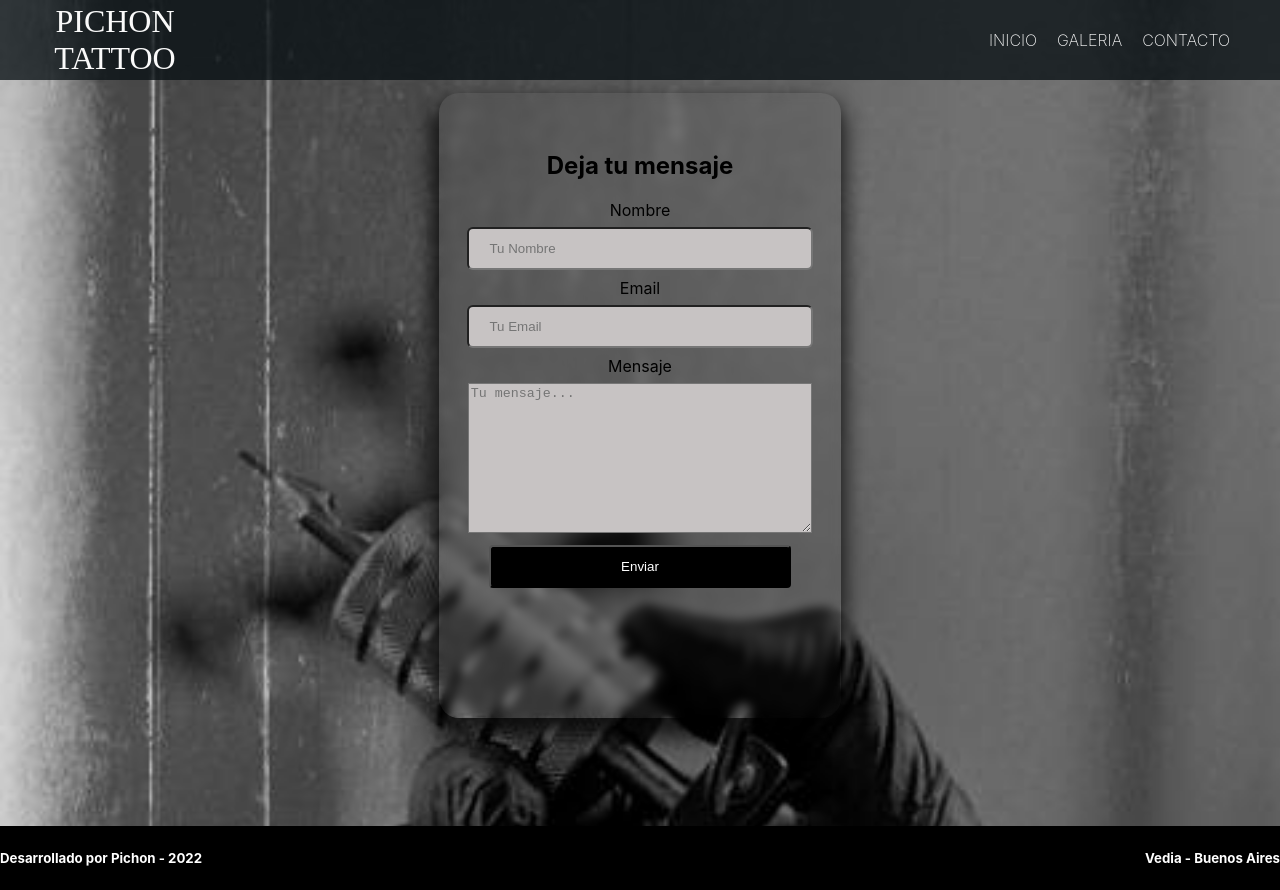
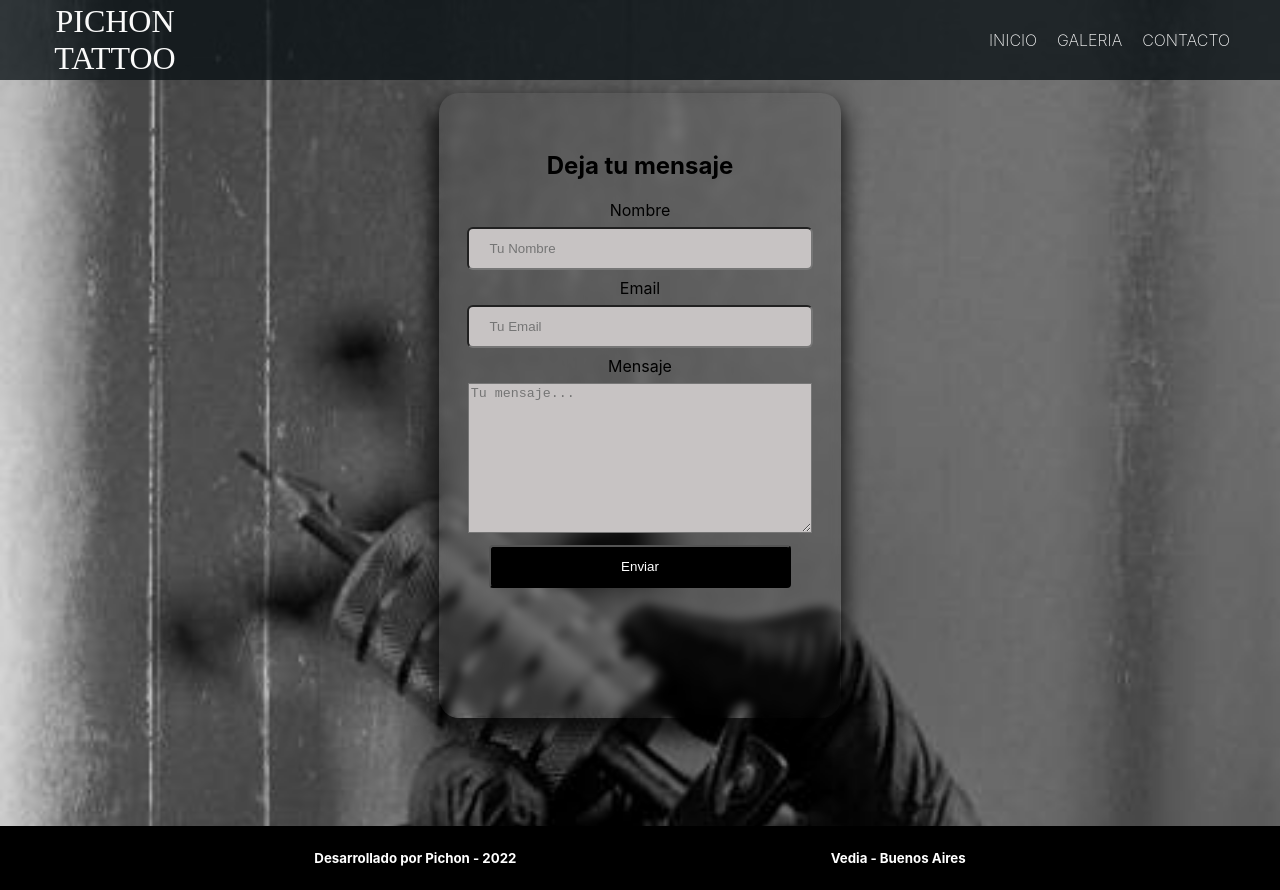
Before and after one commit to BernabeSuarez/pichonTattoo, a React (Create React App) app: page /contact in a window 1280 px wide. Built offline with nearby package versions, Linux system fonts and the light colour scheme.

Commit message:
mod footer

```diff
--- a/src/components/footer/Footer.jsx
+++ b/src/components/footer/Footer.jsx
@@ -7,7 +7,7 @@ const FooterContainer = styled.div`
   background-color: black;
   display: flex;
   flex-direction: row;
-  justify-content: space-between;
+  justify-content: space-evenly;
   align-items: center;
 `;
 const H5 = styled.h5`
```
